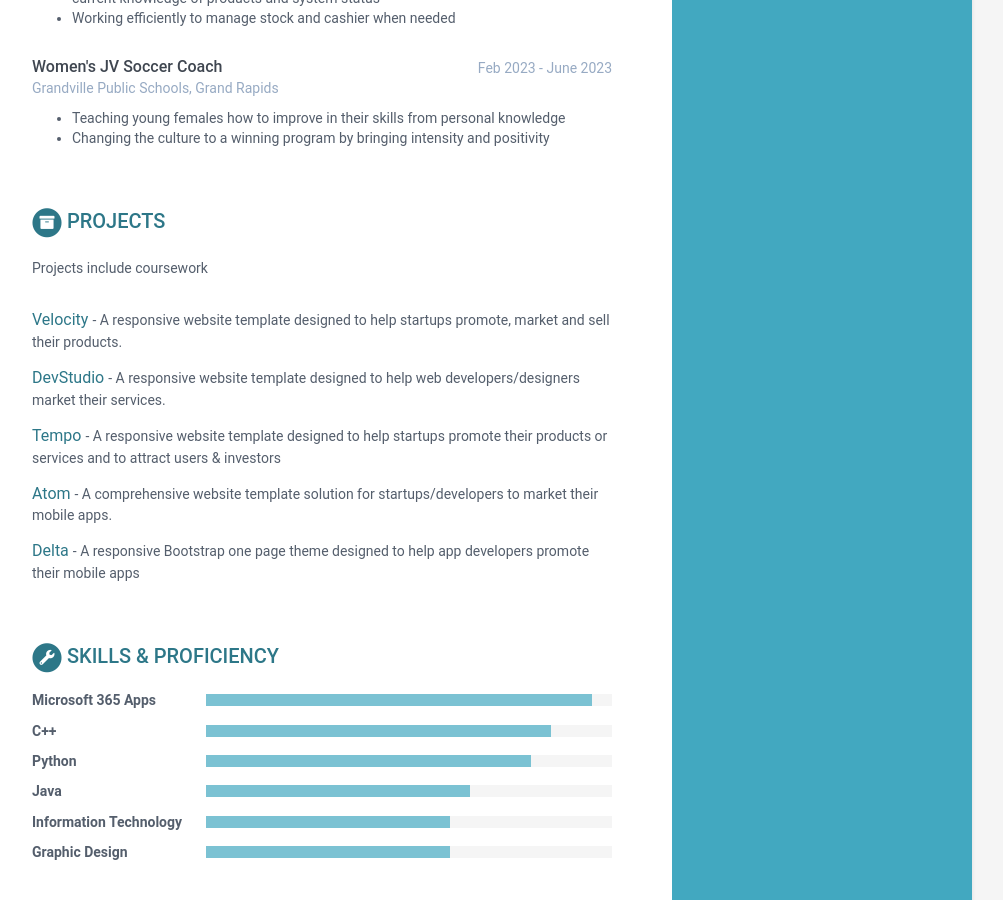
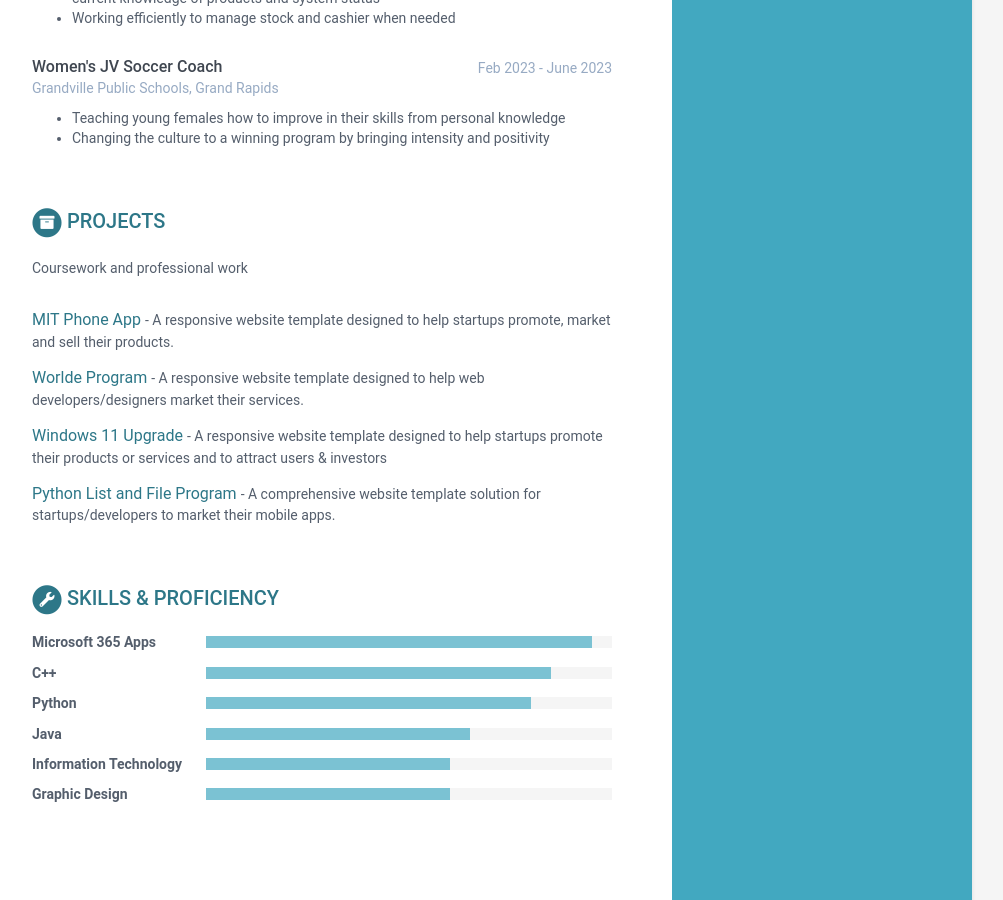
Before and after one commit to mscart-23/mscart-23.github.io, a Jekyll site: the page built from index.html, in a window 1280 px wide and 900 px high, scrolled down 1058 px. Shown: the whole window, without its empty margins (168-1171 px from the left). Built offline with Jekyll 4.4.1, drawn with Linux system fonts in a browser that asks for light colours.

Commit message:
Changes to project names

```diff
--- a/_data/data.yml
+++ b/_data/data.yml
@@ -34,6 +34,7 @@ sidebar:
       title: Interests
       info:
         - idiom: Soccer
+          level:
 
         - idiom: Puzzles
           level:
@@ -91,27 +92,23 @@ experiences:
 projects:
     title: Projects
     intro: >
-      Projects include coursework
+      Coursework and professional work
     assignments:
-      - title: Velocity
+      - title: MIT Phone App
         link: "#hook"
         tagline: "A responsive website template designed to help startups promote, market and sell their products."
 
-      - title: DevStudio
+      - title: Worlde Program
         link: "#"
         tagline: "A responsive website template designed to help web developers/designers market their services."
 
-      - title: Tempo
+      - title: Windows 11 Upgrade
         link: "#"
         tagline: "A responsive website template designed to help startups promote their products or services and to attract users &amp; investors"
 
-      - title: Atom
+      - title: Python List and File Program
         link: "#"
         tagline: "A comprehensive website template solution for startups/developers to market their mobile apps."
-
-      - title: Delta
-        link: "#"
-        tagline: "A responsive Bootstrap one page theme designed to help app developers promote their mobile apps"
 skills:
     title: Skills &amp; Proficiency
 
```
